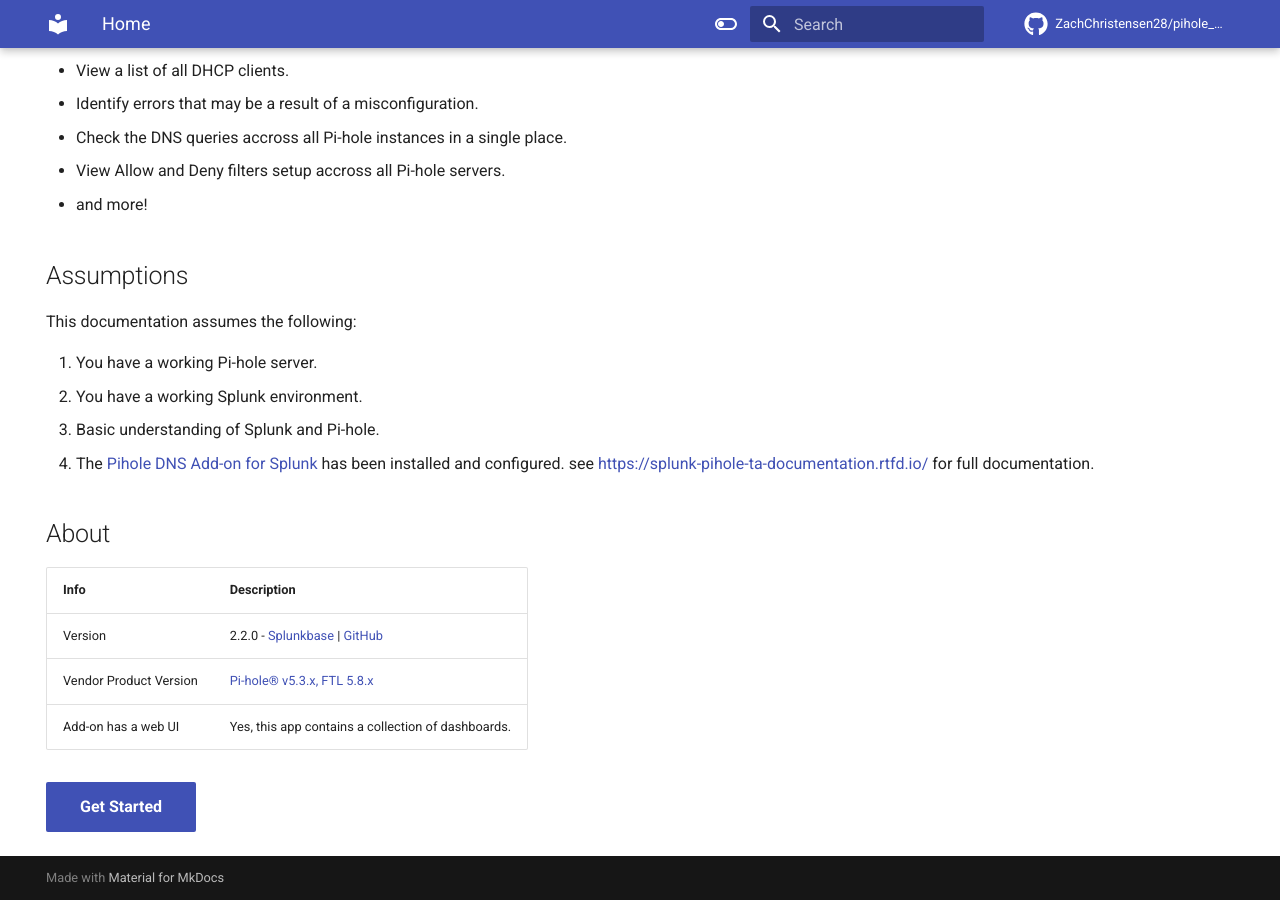
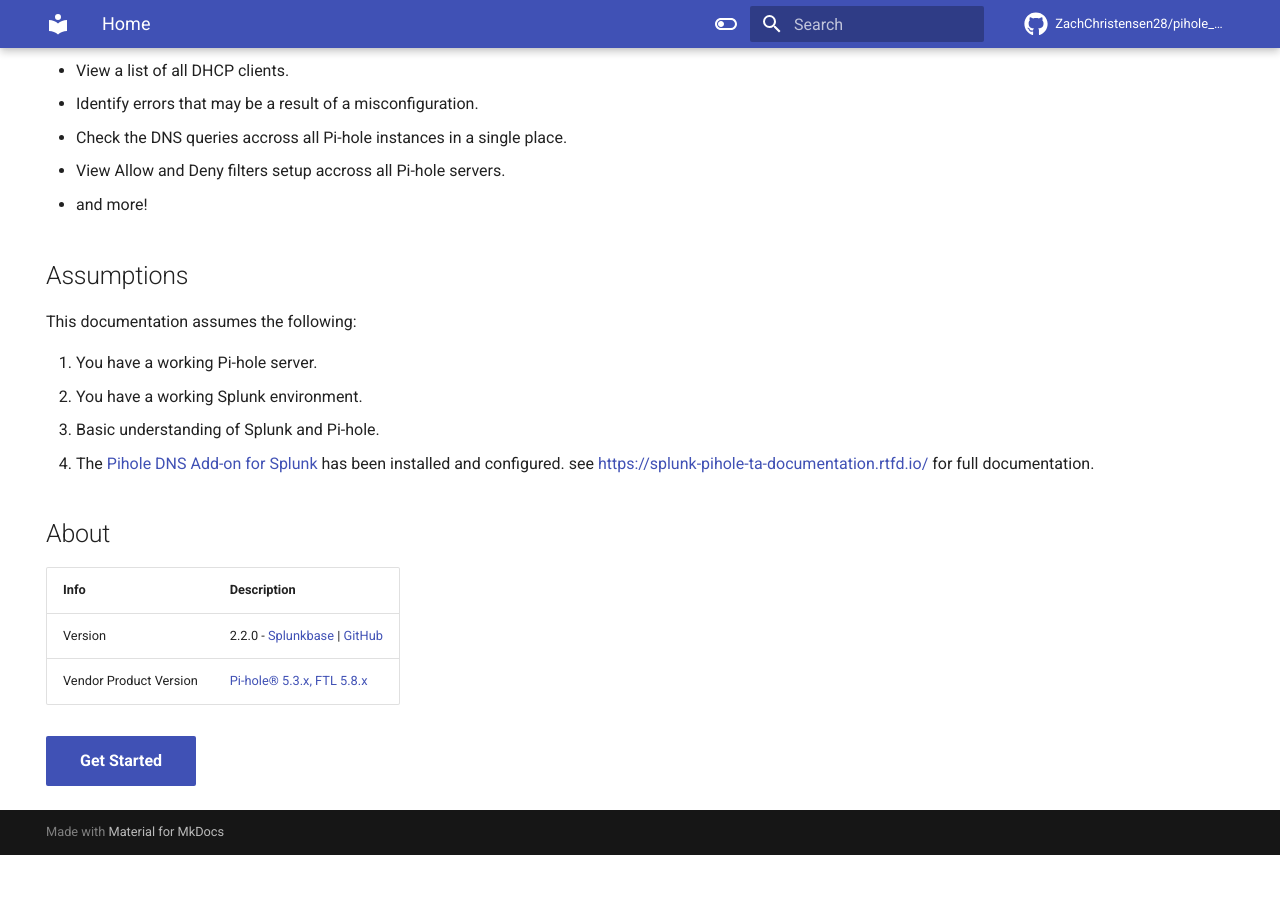
Before and after one commit to ZachChristensen28/splunk-pihole-app-documentation, an MkDocs documentation site: the page built from docs/index.md, in a window 1280 px wide and 900 px high, scrolled down 581 px. Built offline with MkDocs 1.6.1 and Material for MkDocs 9.7.7, drawn with Linux system fonts in a browser that asks for light colours; comment, search, counter and statistics services are not loaded; after the commit the page ends 1436 px from its top, so only the background shows below that.

Commit message:
modified About section

```diff
--- a/docs/index.md
+++ b/docs/index.md
@@ -37,7 +37,6 @@
 Info | Description
 ---- | -----------
 Version | 2.2.0 - [Splunkbase](https://splunkbase.splunk.com/app/4506) \| [GitHub](https://github.com/ZachChristensen28/pihole_dns_app)
-Vendor Product Version | [Pi-hole® v5.3.x, FTL 5.8.x](https://pi-hole.net/)
-Add-on has a web UI | Yes, this app contains a collection of dashboards.
+Vendor Product Version | [Pi-hole® 5.3.x, FTL 5.8.x](https://pi-hole.net/)
 
 [Get Started](getting-started/app-dependencies/){ .md-button .md-button--primary }
```
